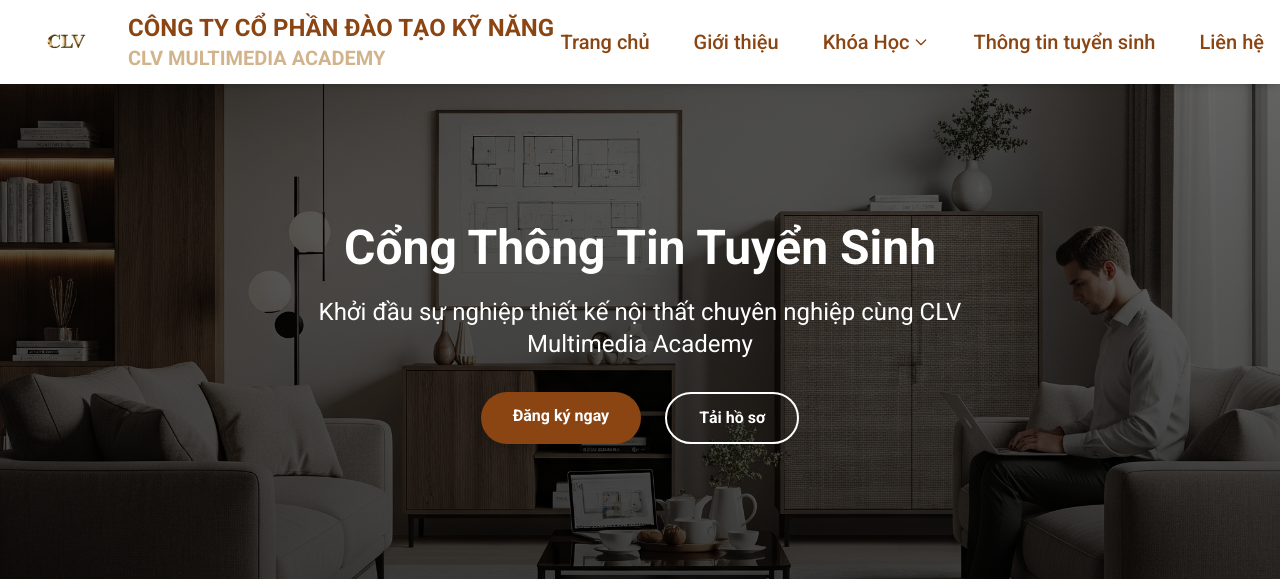
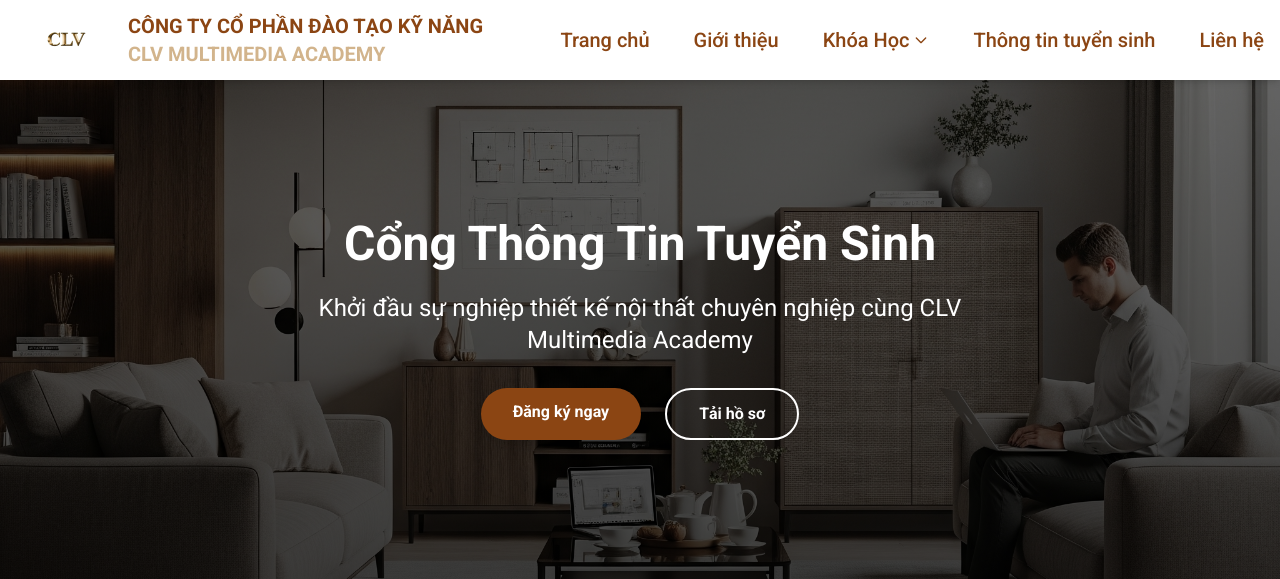
Before and after one commit to clvmultimedia/website-HTML, a Flask app: page / in a window 1280 px wide. Shown: the top 579 px of the page. Run offline with Flask 3, Linux system fonts and the light colour scheme; some libraries are stand-ins or nearby versions.

Commit message:
Cập nhật nội dung mới

```diff
--- a/templates/web clv.html
+++ b/templates/web clv.html
@@ -55,8 +55,8 @@
                         <img src="/static/images/logo CLV 2.jpg " class="w-[px] h-[50px] rounded" />
                     </div>
                     <div>
-                        <h1 class="text-xl font-bold text-[#8B4513] md:text-2xl whitespace-nowrap">CÔNG TY CỔ PHẦN ĐÀO TẠO KỸ NĂNG</h1>
-                        <h2 class="text-lg font-semibold text-[#D2B48C] md:text-xl whitespace-nowrap">CLV MULTIMEDIA ACADEMY</h2>
+                        <h1 class="text-sm sm:text-base md:text-xl font-bold text-[#8B4513] whitespace-nowrap">CÔNG TY CỔ PHẦN ĐÀO TẠO KỸ NĂNG</h1>
+                        <h2 class="text-sm font-semibold text-[#D2B48C] md:text-xl whitespace-nowrap">CLV MULTIMEDIA ACADEMY</h2>
                     </div>
                 </div>
 
```
